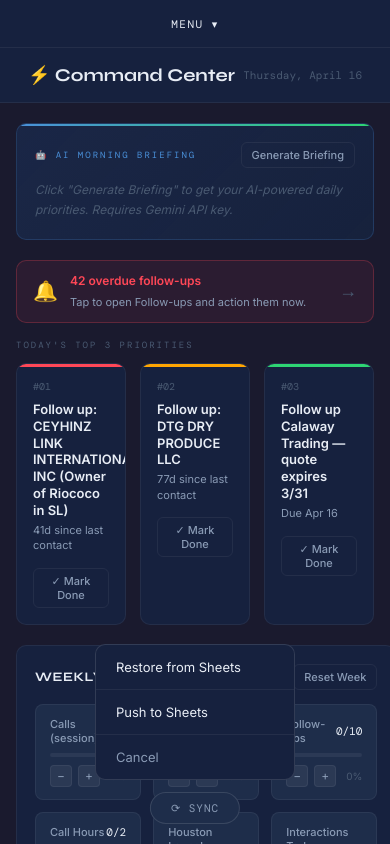
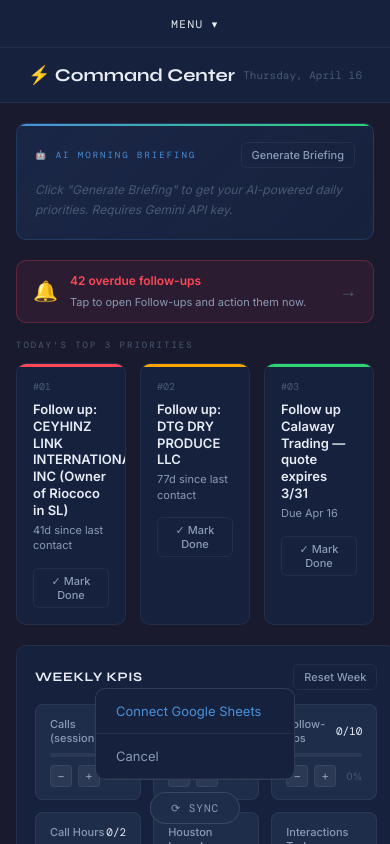
Before and after one commit to HunterCCL/hunter-command-center, a plain HTML site: page index.html in a window 390 px wide. Both pictures are taken after a click on the button "⟳ SYNC". Drawn offline with nearby package versions, Linux system fonts and the light colour scheme.

Commit message:
Connect google not showing on mobile fix

```diff
--- a/css/app.css
+++ b/css/app.css
@@ -624,9 +624,10 @@
       cursor: pointer;
       transition: background 0.1s;
     }
-    .mobile-sync-option:last-child { border-bottom: none; }
     .mobile-sync-option:active { background: rgba(255,255,255,0.04); }
     .mobile-sync-option.cancel { color: var(--text-dim); }
+    .mobile-sync-option.connect { color: #4a90d9; }
+    .mobile-sync-option.disconnect { color: var(--hot); }
 
     /* MOBILE TASK FAB */
     #mobile-task-fab {
--- a/index.html
+++ b/index.html
@@ -64,8 +64,7 @@
 <!-- MOBILE SYNC FAB (hidden on desktop) -->
 <button id="mobile-sync-fab" onclick="toggleMobileSyncPopup()">⟳ Sync</button>
 <div id="mobile-sync-popup">
-  <button class="mobile-sync-option" onclick="restoreFromSheets();closeMobileSyncPopup()">Restore from Sheets</button>
-  <button class="mobile-sync-option" onclick="syncAllToSheets();closeMobileSyncPopup()">Push to Sheets</button>
+  <div id="mobile-sync-popup-content"></div>
   <button class="mobile-sync-option cancel" onclick="closeMobileSyncPopup()">Cancel</button>
 </div>
 
--- a/js/init.js
+++ b/js/init.js
@@ -47,7 +47,20 @@ function mobileNavigate(page) {
 // ============================================================
 
 function toggleMobileSyncPopup() {
-  document.getElementById('mobile-sync-popup').classList.toggle('open');
+  const popup = document.getElementById('mobile-sync-popup');
+  if (popup.classList.contains('open')) { closeMobileSyncPopup(); return; }
+  const connected = (syncStatus === 'connected' || syncStatus === 'syncing');
+  const content = document.getElementById('mobile-sync-popup-content');
+  if (connected) {
+    content.innerHTML =
+      '<button class="mobile-sync-option" onclick="restoreFromSheets();closeMobileSyncPopup()">Restore from Sheets</button>' +
+      '<button class="mobile-sync-option" onclick="syncAllToSheets();closeMobileSyncPopup()">Push to Sheets</button>' +
+      '<button class="mobile-sync-option disconnect" onclick="disconnectGoogle();closeMobileSyncPopup()">Disconnect</button>';
+  } else {
+    content.innerHTML =
+      '<button class="mobile-sync-option connect" onclick="handleSyncClick();closeMobileSyncPopup()">Connect Google Sheets</button>';
+  }
+  popup.classList.add('open');
 }
 function closeMobileSyncPopup() {
   document.getElementById('mobile-sync-popup').classList.remove('open');
```
